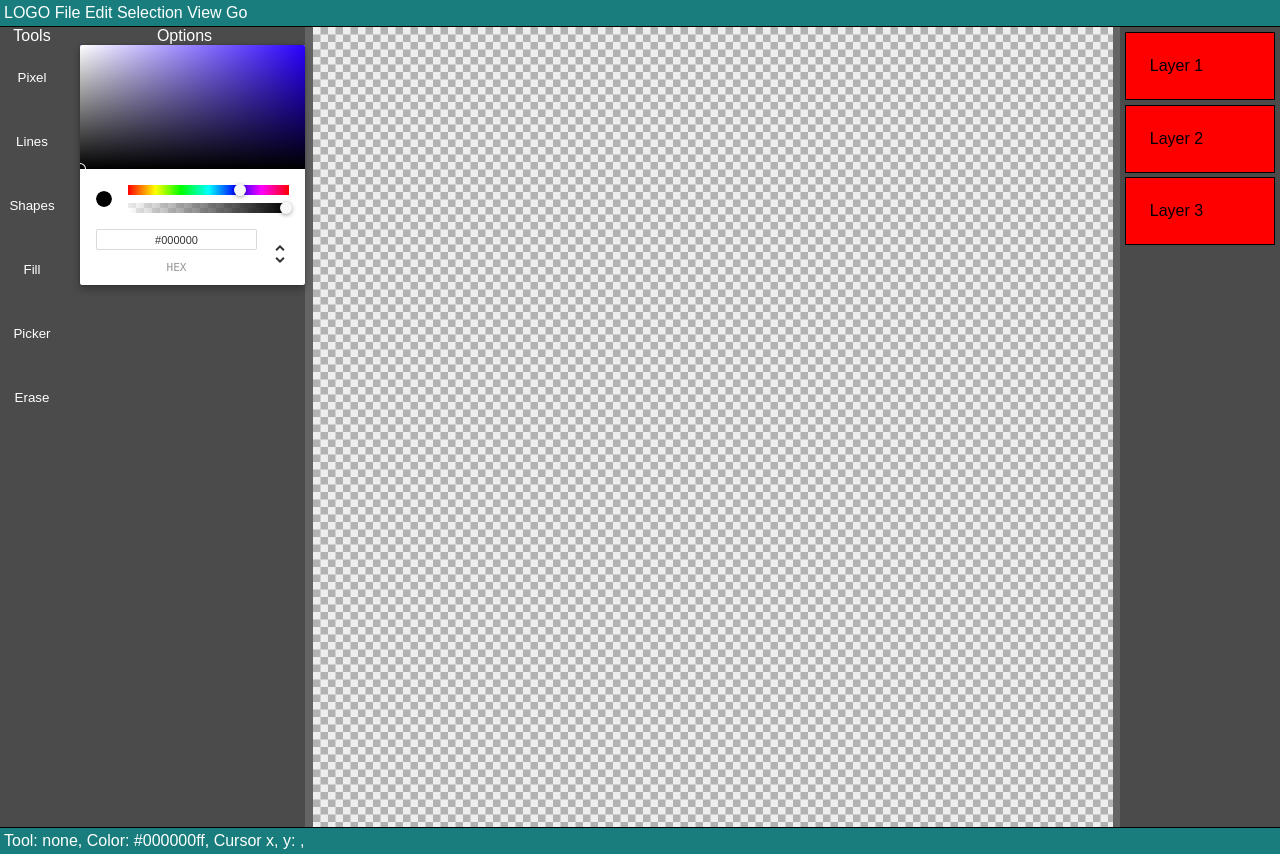
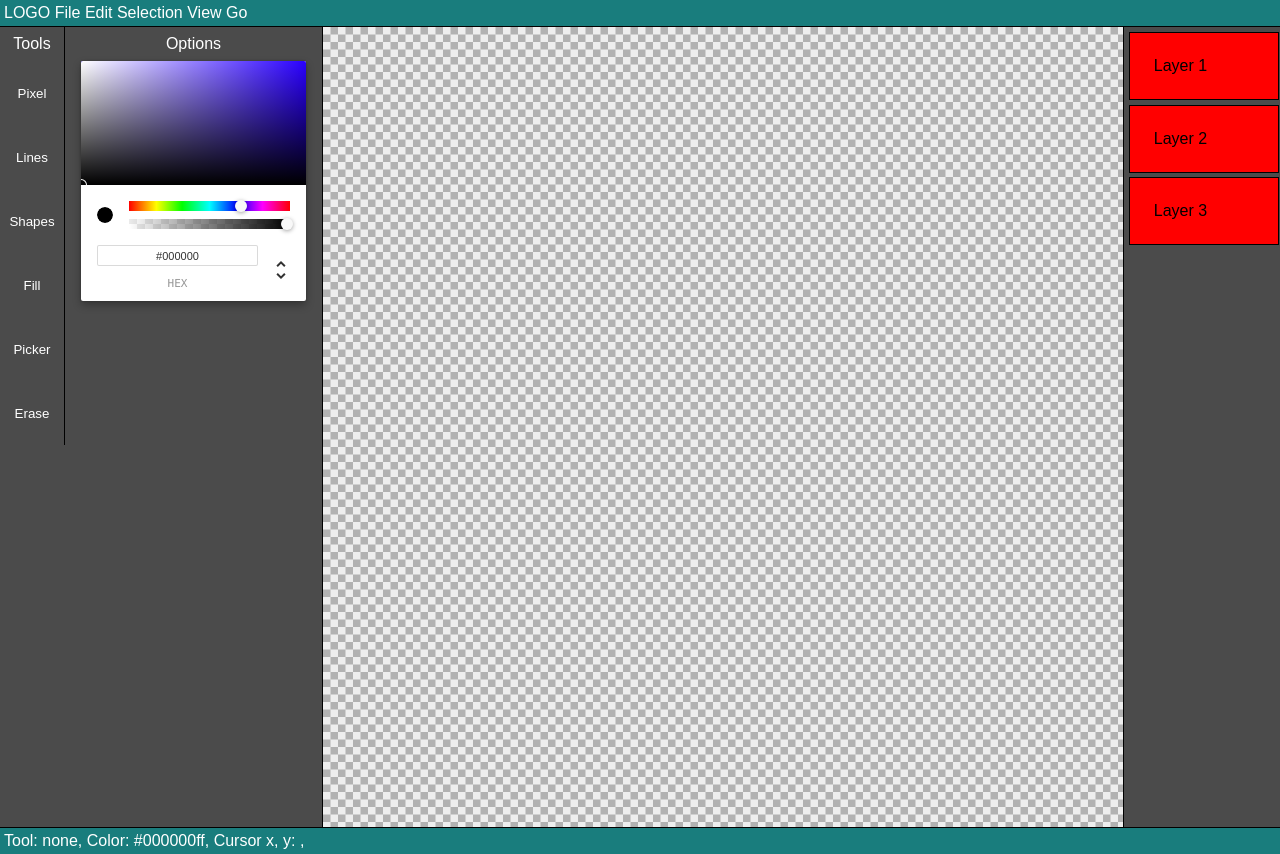
Before and after one commit to flyingmisaki/pixel-art-editor-2, a React (Create React App) app: page / in a window 1280 px wide. Built offline with nearby package versions, Linux system fonts and the light colour scheme.

Commit message:
Mini update

```diff
--- a/src/App.css
+++ b/src/App.css
@@ -32,6 +32,7 @@ body {
 
 .leftPanel {
 	background-color: rgb(75, 75, 75);
+	border-right: 1px solid;
 }
 
 .workspace {
@@ -44,6 +45,7 @@ body {
 
 .rightPanel {
 	background-color: rgb(75, 75, 75);
+	border-left: 1px solid;
 }
 
 /* .ExportCanvas {
--- a/src/components/ToolBox/ToolBox.css
+++ b/src/components/ToolBox/ToolBox.css
@@ -6,11 +6,14 @@
 .toolBar {
     display: flex;
     flex-direction: column;
+    border-right: 1px solid;
 }
 
 .toolBarTitle {
     text-align: center;
     color: white;
+    margin-top: 0.5rem;
+    margin-bottom: 0.5rem;
 }
 
 .toolBar button {
@@ -32,6 +35,8 @@
 .toolOptionsTitle {
     text-align: center;
     color: white;
+    margin-top: 0.5rem;
+    margin-bottom: 0.5rem;
 }
 
 .toolOptions {
@@ -42,4 +47,5 @@
 
 .colorPicker {
     margin-left: 1rem;
+    margin-right: 1rem;
 }
```
